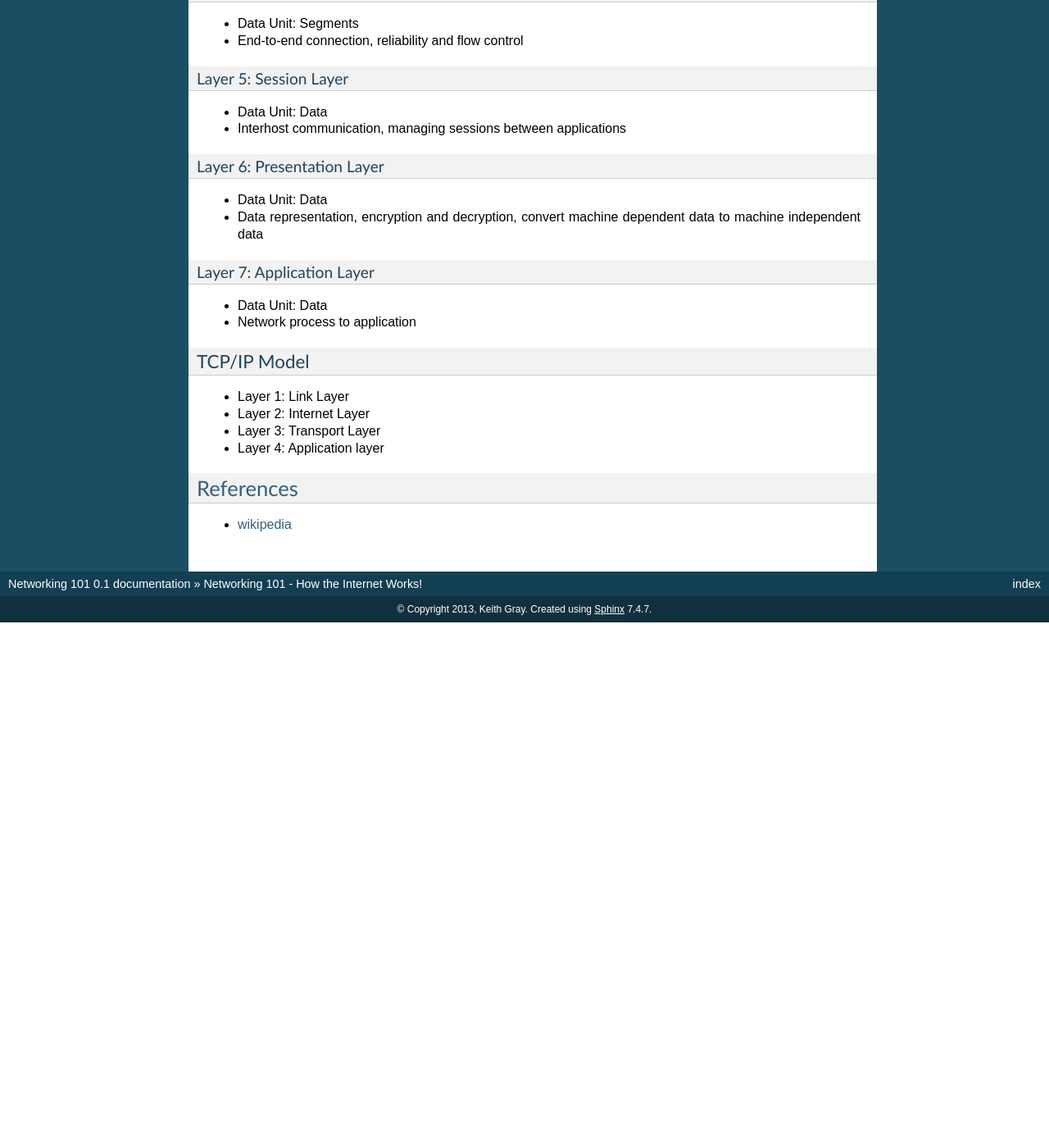
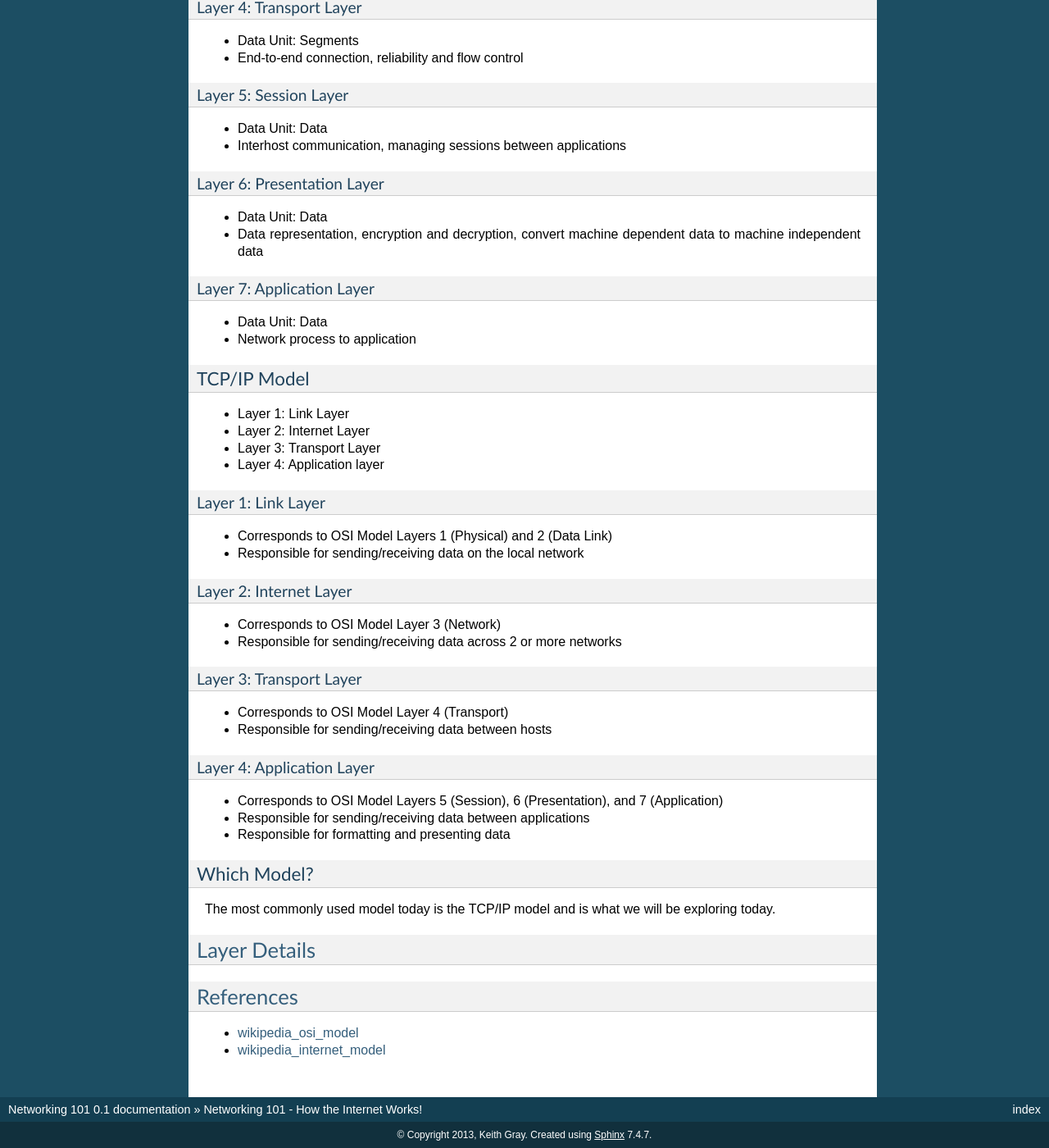
Before and after one commit to keith-gray-powereng/networking101, a Sphinx documentation site: the page built from source/index.rst, in a window 1280 px wide and 1400 px high, scrolled down 1664 px. Shown: the whole window at 82% size. Built offline with Sphinx 7.4.7, drawn with Linux system fonts in a browser that asks for light colours; formulas are drawn with MathJax 3; before the commit the page ends 2423 px from its top, so only the background shows below that; some of the changed text lies outside the part shown.

Commit message:
Compelted the network layers section

```diff
--- a/source/index.rst
+++ b/source/index.rst
@@ -110,14 +110,45 @@ Layer 7: Application Layer
 
 TCP/IP Model
 ------------
+
 * Layer 1: Link Layer
 * Layer 2: Internet Layer
 * Layer 3: Transport Layer
 * Layer 4: Application layer
 
+Layer 1: Link Layer
+~~~~~~~~~~~~~~~~~~~~~~~
+* Corresponds to OSI Model Layers 1 (Physical) and 2 (Data Link)
+* Responsible for sending/receiving data on the local network
+
+Layer 2: Internet Layer
+~~~~~~~~~~~~~~~~~~~~~~~~
+* Corresponds to OSI Model Layer 3 (Network)
+* Responsible for sending/receiving data across 2 or more networks
+
+Layer 3: Transport Layer
+~~~~~~~~~~~~~~~~~~~~~~
+* Corresponds to OSI Model Layer 4 (Transport)
+* Responsible for sending/receiving data between hosts
+
+Layer 4: Application Layer
+~~~~~~~~~~~~~~~~~~~~~~~~~~
+* Corresponds to OSI Model Layers 5 (Session), 6 (Presentation), and 7 (Application)
+* Responsible for sending/receiving data between applications
+* Responsible for formatting and presenting data
+
+Which Model?
+------------
+
+The most commonly used model today is the TCP/IP model and is what we will be exploring today.
+
+Layer Details
+=============
 
 References
 ==========
-* `wikipedia`_
+* `wikipedia_osi_model`_
+* `wikipedia_internet_model`_
 
-.. _wikipedia: http://en.wikipedia.org/wiki/OSI_model
+.. _wikipedia_osi_model: http://en.wikipedia.org/wiki/OSI_model
+.. _wikipedia_internet_model: http://en.wikipedia.org/wiki/Internet_protocol_suite
```
